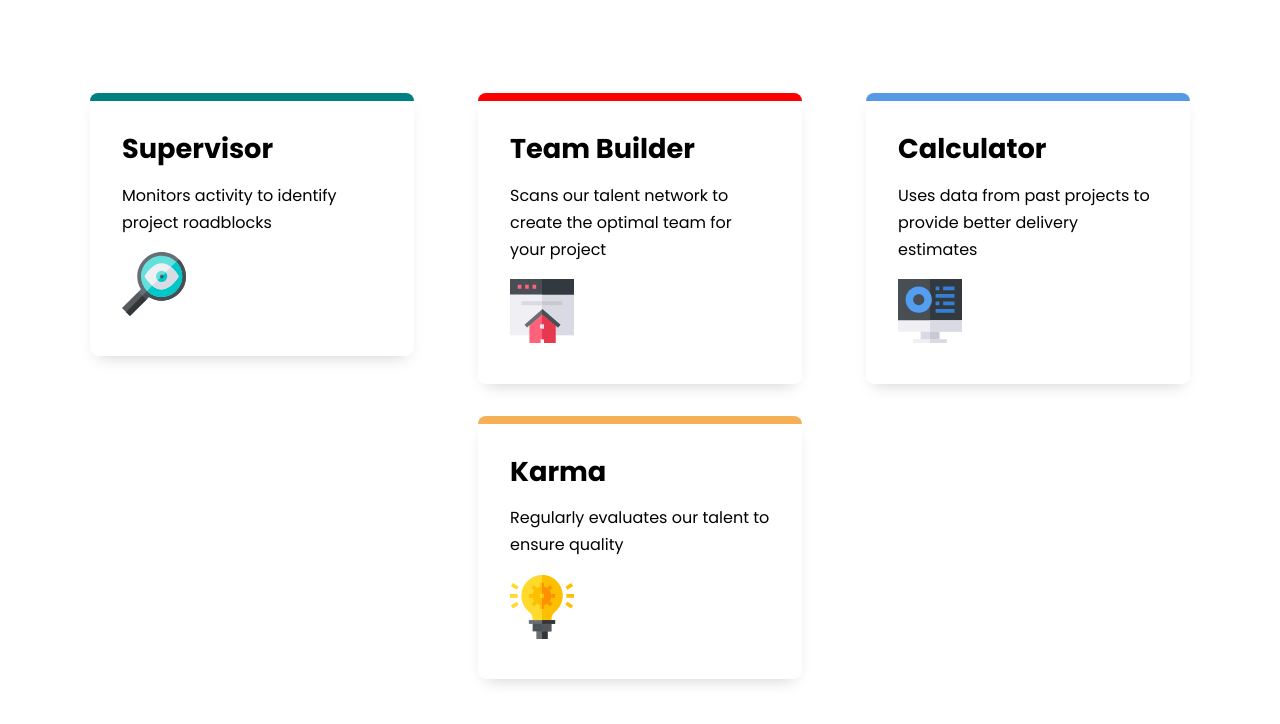
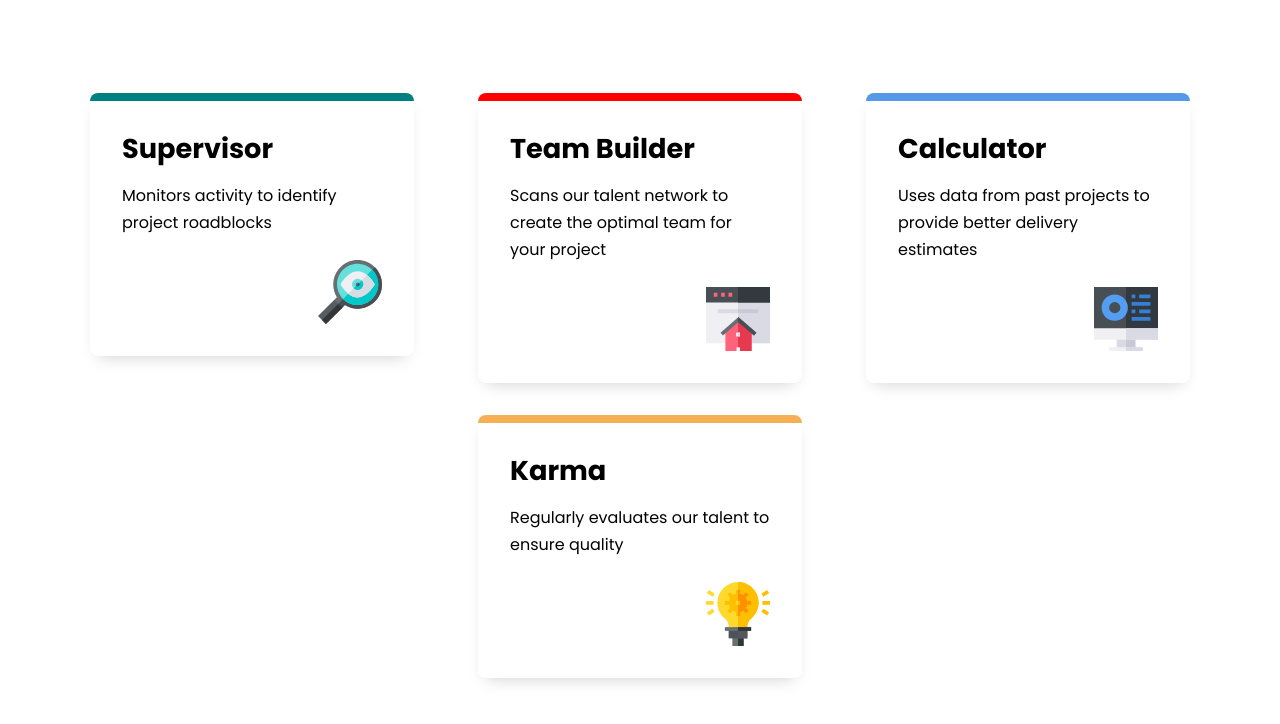
Before and after one commit to dCOMMICS/four-card-feature-section-master, a plain HTML site: page index.html in a window 1280 px wide. Shown: the part 276-1000 px from the top of the page. Drawn offline with Linux system fonts and the light colour scheme.

Commit message:
img styling

```diff
--- a/index.html
+++ b/index.html
@@ -34,26 +34,26 @@
   <div class="card border-teal">
     <h2 class="card_title">Supervisor </h2>
     <p> Monitors activity to identify project roadblocks </p>
-    <img src="/images/icon-supervisor.svg" alt="">
+    <img class="card_img" src="/images/icon-supervisor.svg" alt="">
   </div>
 </div>
 <div class="col">
   <div class="card border-red">
     <h2 class="card_title">Team Builder</h2>
     <p> Scans our talent network to create the optimal team for your project</p>
-    <img src="/images/icon-team-builder.svg" alt="">
+    <img class="card_img" src="/images/icon-team-builder.svg" alt="">
   </div>
   <div class="card border-yellow">
     <h2 class="card_title"> Karma</h2>
     <p>Regularly evaluates our talent to ensure quality</p>
-    <img src="/images/icon-karma.svg" alt="">
+    <img class="card_img" src="/images/icon-karma.svg" alt="">
   </div>
 </div>
 <div class="col">
   <div class="card border-blue">
     <h2 class="card_title">Calculator</h2>
     <p>  Uses data from past projects to provide better delivery estimates </p>
-    <img src="/images/icon-calculator.svg" alt="">
+    <img class="card_img" src="/images/icon-calculator.svg" alt="">
   </div>
 </div>
       </div>
--- a/style.css
+++ b/style.css
@@ -73,7 +73,6 @@ h3{
     max-width: 550px;
 }
 
-
 header{
     text-align: center;
     margin-block: 6rem;
@@ -119,6 +118,12 @@ header{
     font-size: 1.7rem;
     margin: 0;
 }
+
+.card_img{
+    display: block;
+    margin-left: auto;
+    margin-top: 1.5rem;
+}
 h1 {
     font-weight: var(--fw-light);
     font-size: var(--fs-900);
```
